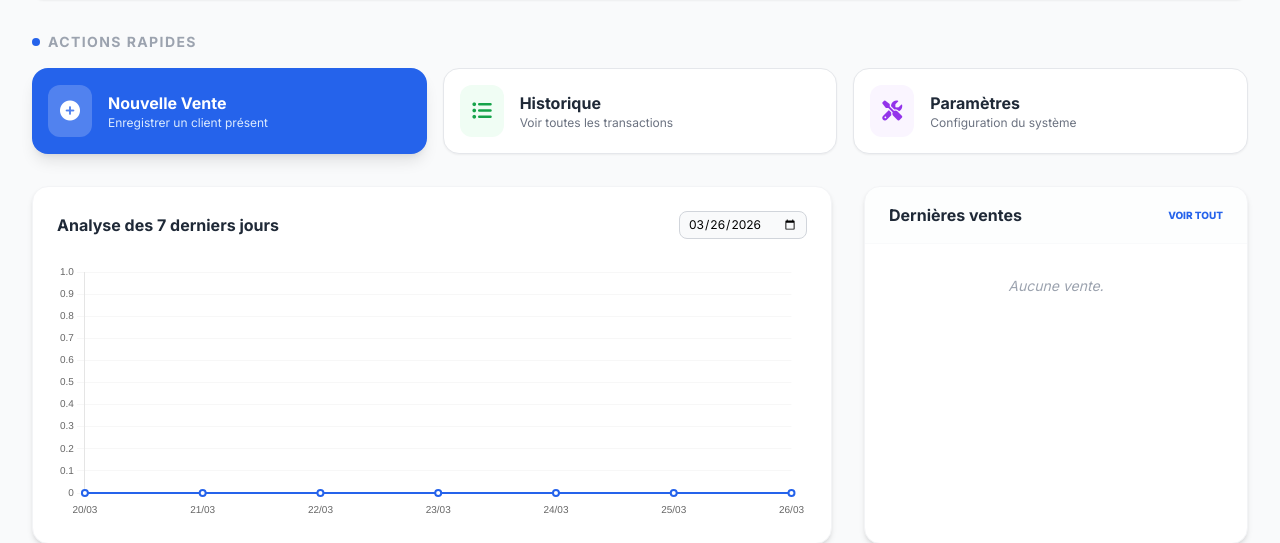
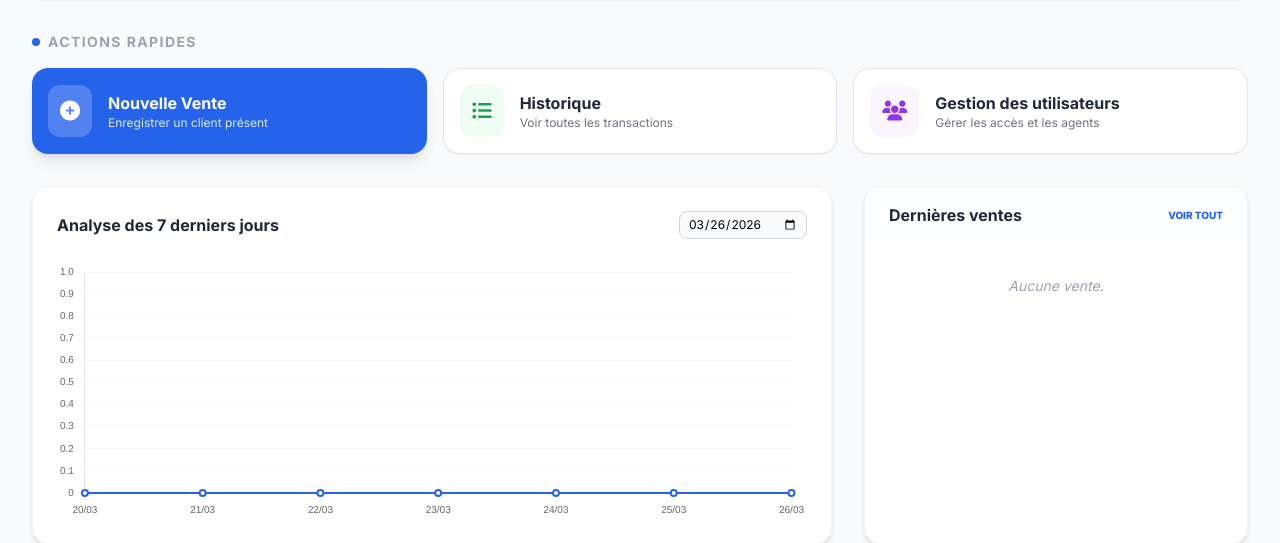
Before and after one commit to chadrackmbupiokajess/Shammar-Services, a Django app: page / in a window 1280 px wide. Shown: the part 421-964 px from the top of the page. Run offline with Django 5.2, Linux system fonts and the light colour scheme; the visitor is signed in with stand-in values (Sample User, id 1); data that the repository does not hold is empty; some libraries are stand-ins or nearby versions.

Commit message:
ajout admin

```diff
--- a/mabipint/templates/mabipint/dashboard.html
+++ b/mabipint/templates/mabipint/dashboard.html
@@ -102,13 +102,13 @@
             </a>
 
             {% if user.is_superuser %}
-            <a href="/admin/" class="group bg-white p-4 rounded-2xl border border-gray-200 hover:border-purple-500 transition shadow-sm flex items-center">
+            <a href="{% url 'user_list' %}" class="group bg-white p-4 rounded-2xl border border-gray-200 hover:border-purple-500 transition shadow-sm flex items-center">
                 <div class="bg-purple-50 p-3 rounded-xl mr-4 text-purple-600 group-hover:rotate-90 transition duration-500">
-                    <i class="fas fa-tools text-xl"></i>
+                    <i class="fas fa-users text-xl"></i>
                 </div>
                 <div>
-                    <p class="font-bold text-gray-800 text-sm md:text-base">Paramètres</p>
-                    <p class="text-[10px] md:text-xs text-gray-500">Configuration du système</p>
+                    <p class="font-bold text-gray-800 text-sm md:text-base">Gestion des utilisateurs</p>
+                    <p class="text-[10px] md:text-xs text-gray-500">Gérer les accès et les agents</p>
                 </div>
             </a>
             {% endif %}
```
